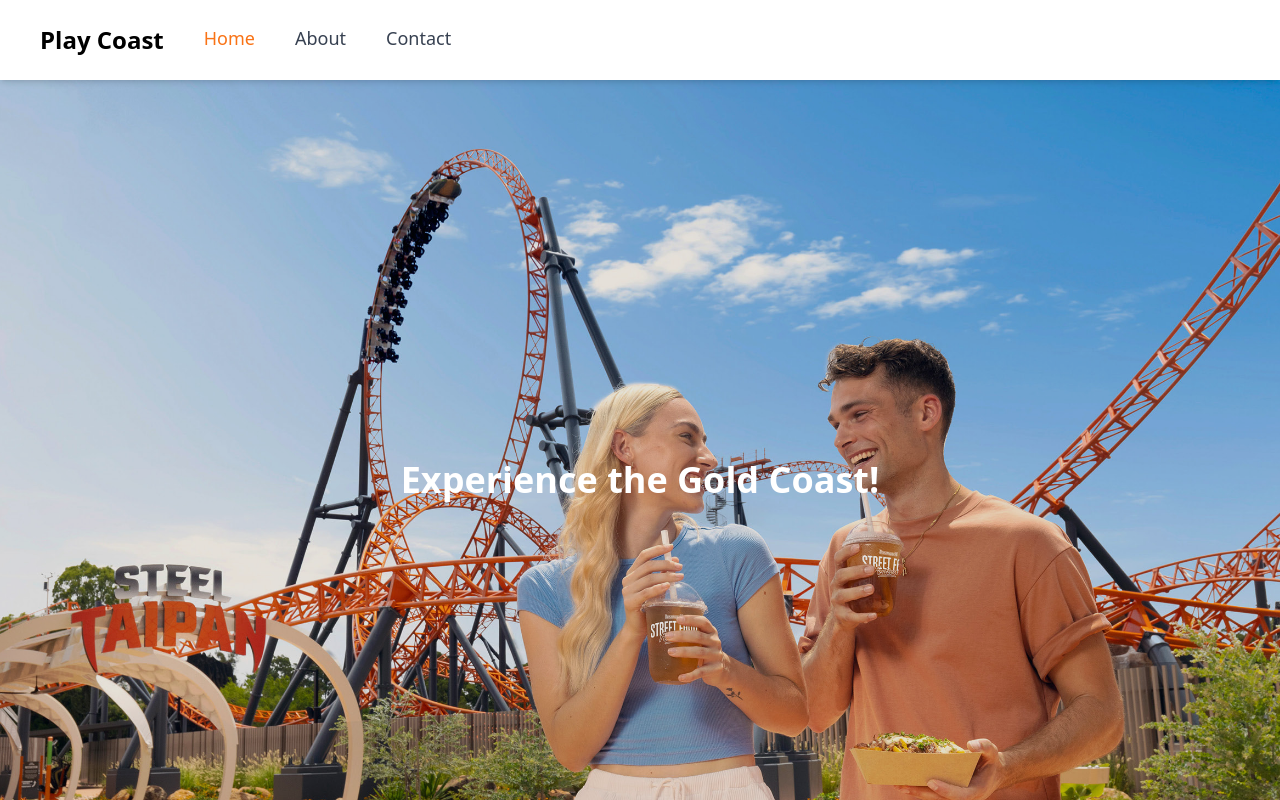
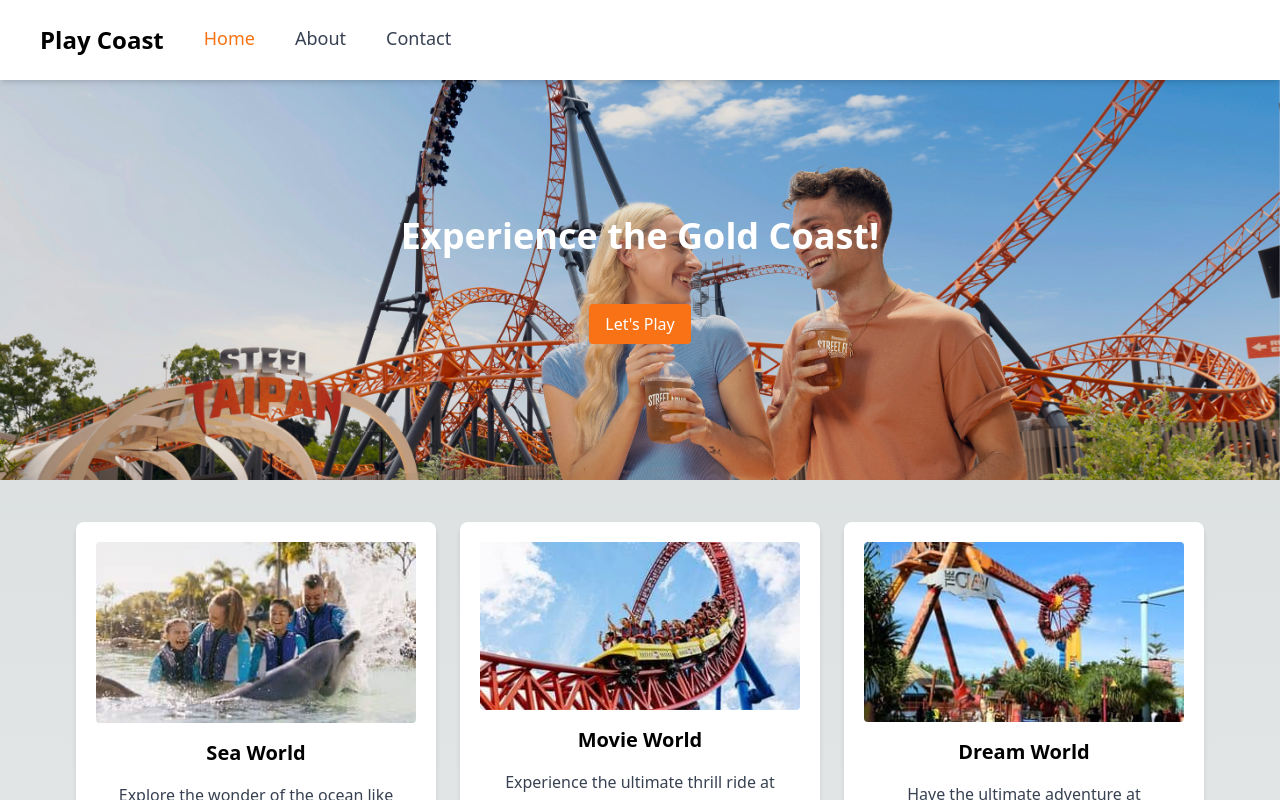
Before and after one commit to ben-gurn/playcoast, a Next.js app: page / in a window 1280 px wide. Shown: the top 800 px of the page. Built offline with nearby package versions, Linux system fonts and the light colour scheme.

Commit message:
home page adjustments

```diff
--- a/src/app/components/Hero.js
+++ b/src/app/components/Hero.js
@@ -1,13 +1,23 @@
-// components/Hero.js
-
 import React from "react";
 
 const Hero = () => {
   return (
-    <div className="relative bg-center bg-cover  h-screen" style={{backgroundImage: "url('hero.jpg')"}}>
+    <div
+      className="relative bg-center bg-cover"
+      style={{
+        backgroundImage: "url('hero.jpg')",
+        height: "50vh",
+        width: "100%",
+        maxWidth: "100%",
+        margin: "0 auto",
+      }}
+    >
       <div className="absolute inset-0 bg-black opacity-10"></div>
-      <div className="relative flex items-center justify-center h-full text-center">
-        <h1 className="text-4xl font-bold text-white">Experience the Gold Coast!</h1>
+      <div className="relative flex flex-col items-center justify-center h-full text-center">
+        <h1 className="text-4xl font-bold text-white mb-12">Experience the Gold Coast!</h1>
+        <button className="bg-orange-500 text-white px-4 py-2 rounded hover:bg-orange-600 transition-colors duration-200">
+          Let's Play
+        </button>
       </div>
     </div>
   );
--- a/src/app/components/ThemeParkSection.js
+++ b/src/app/components/ThemeParkSection.js
@@ -12,7 +12,7 @@
             <div
               key={index}
               className="flex flex-col items-center bg-white p-5 rounded-lg shadow-md text-center hover:scale-105 transition-transform duration-300"
-              style={{ width: '100%', maxWidth: '280px', margin: '10px auto' }}
+              style={{ width: '100%', maxWidth: '360px', margin: '10px auto' }}
             >
               <Image
                 src={park.img}
@@ -23,7 +23,7 @@
               />
               <div className="flex flex-col justify-between h-full">
                 <div>
-                  <h3 className="text-xl font-bold mb-2">{park.title}</h3>
+                  <h3 className="text-xl font-bold mb-4">{park.title}</h3>
                   <p className="mb-4 text-gray-700">{park.description}</p>
                 </div>
                 <div className="mt-auto">
```
